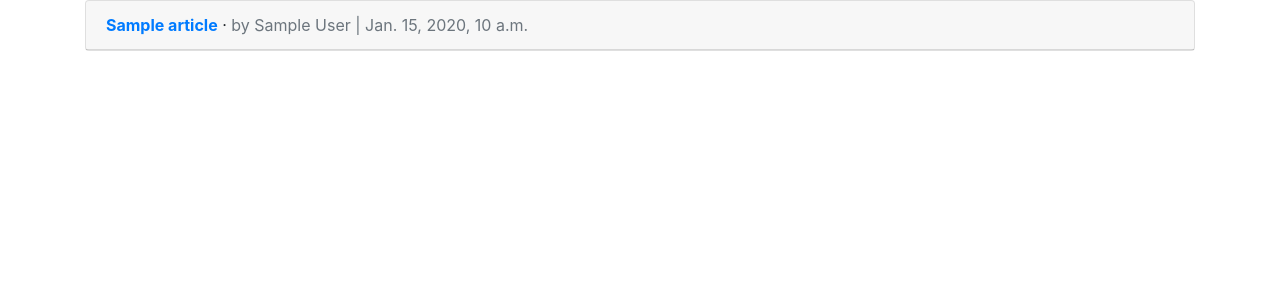
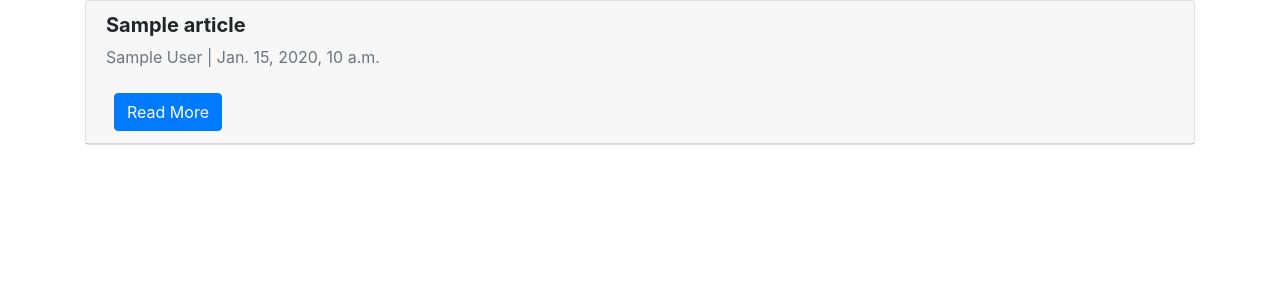
Before and after one commit to omacha502/djangoblog, a Django app: template templates/article_list.html in a window 1280 px wide. Shown: the part 70-370 px from the top of the page. Run offline with Django 3.2, Linux system fonts and the light colour scheme; the template is opened without the code that fills it: most values are stand-ins (such as "Sample title", 1, 10 or a date in 2020).

Commit message:
initial commit

```diff
--- a/templates/article_list.html
+++ b/templates/article_list.html
@@ -6,9 +6,18 @@
     {% for article in object_list %}
         <div class="card">
             <div class="card-header">
-                <span class="font-weight-bold"><a href="{% url 'article_detail' article.pk %}">{{ article.title }}</a></span> &middot;
-                <span class="text-muted">by {{ article.author }}
+                <h5>
+                <span class="font-weight-bold">
+                    {{ article.title }}
+                </span>
+                </h5>
+                <span class="text-muted"> {{ article.author }}
                 | {{ article.date }}</span>
+                <br/>
+                <br/>
+                <button class="btn btn-primary ml-2" type="submit">
+                    <a style="color:white" href="{% url 'article_detail' article.pk %}">Read More</a>
+                </button>
             </div>
         </div>
     {% endfor %}
```
Also changed, not shown: db.sqlite3.
